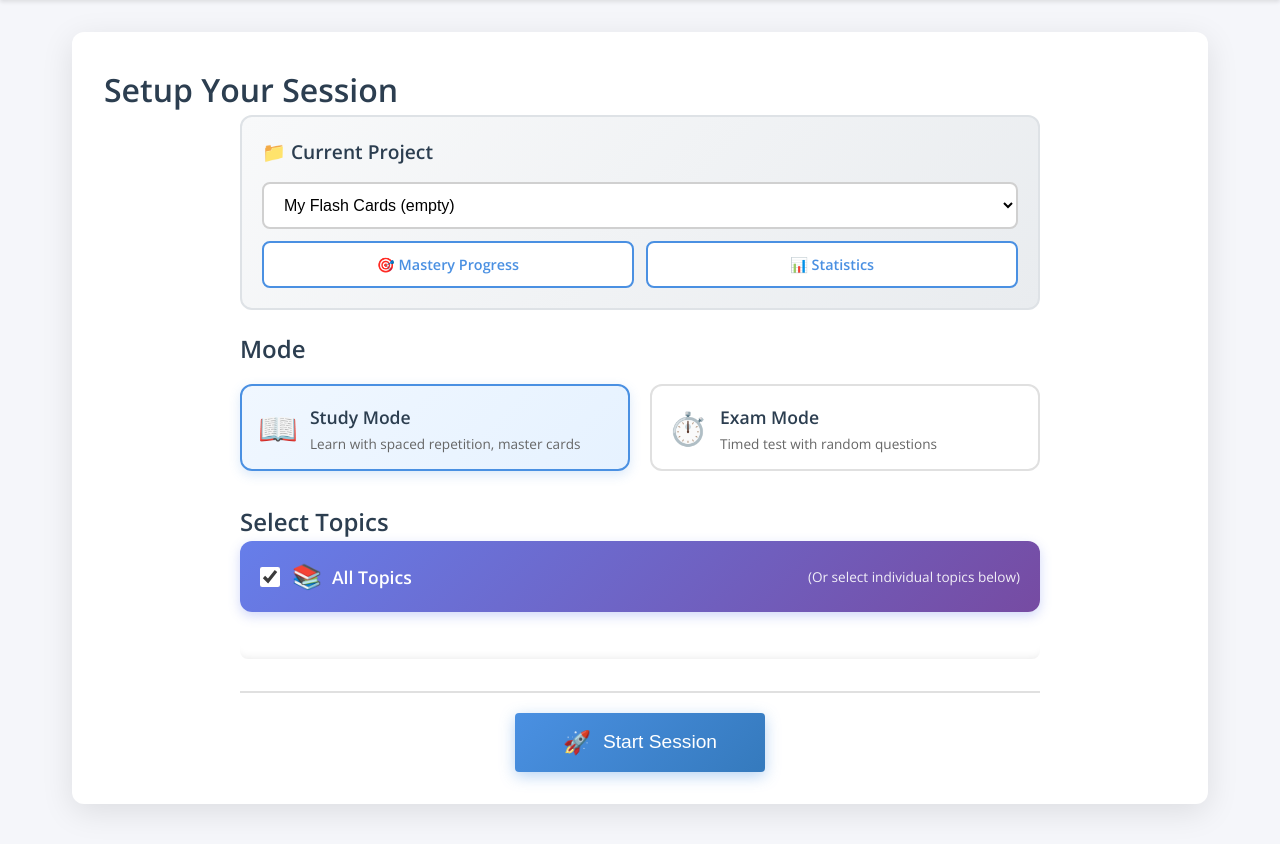
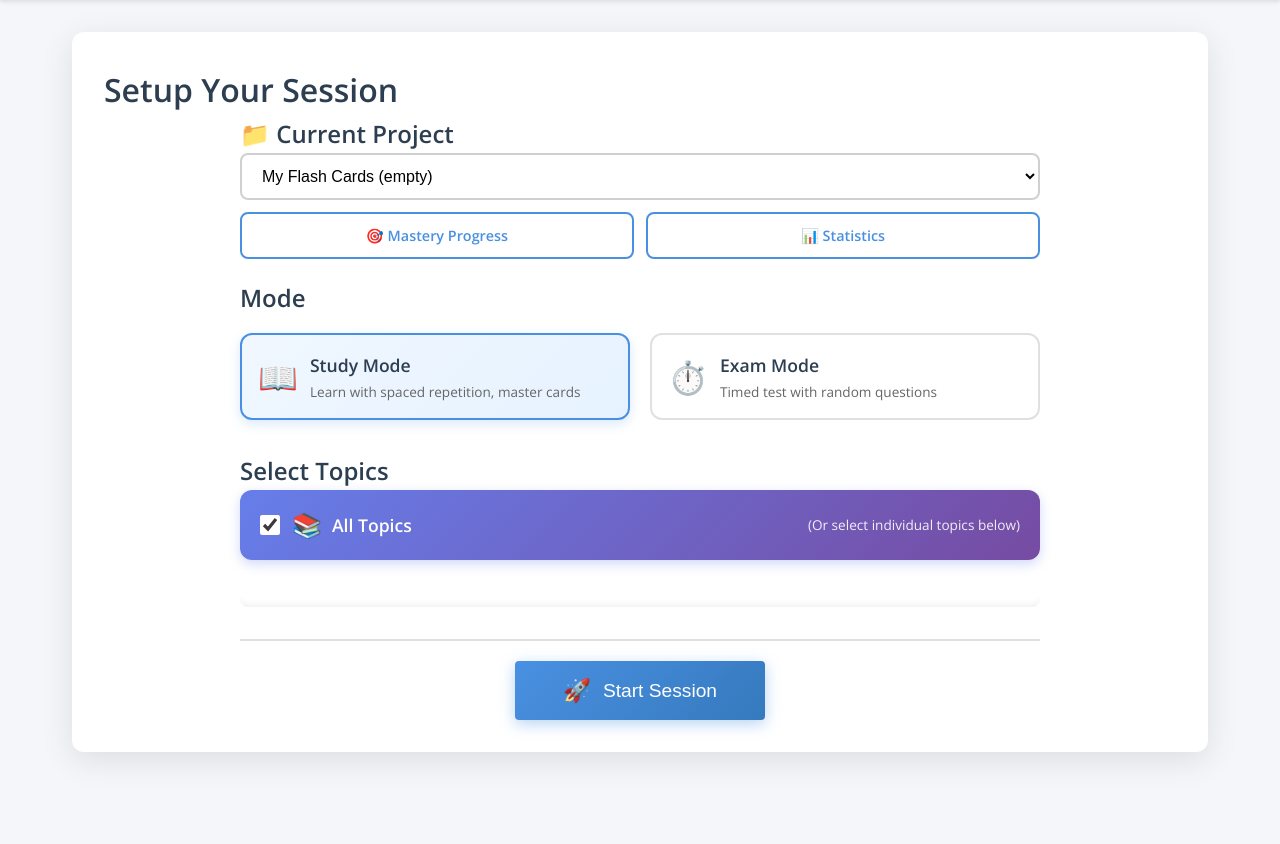
Before and after one commit to dstainton/transcript-flash-cards, a Flask app: page /start in a window 1280 px wide. Shown: the part 78-922 px from the top of the page. Run offline with Flask 3, Linux system fonts and the light colour scheme; some libraries are stand-ins or nearby versions.

Commit message:
[UI] Remove box styling from Current Project section
- Removed background gradient, border, padding from project selector - Current Project heading now matches Mode and Select Topics styling - Consistent visual hierarchy across all form sections - Cleaner, less cluttered appearance

```diff
--- a/static/style.css
+++ b/static/style.css
@@ -1039,17 +1039,7 @@ footer {
 
 /* Project Selector */
 .project-selector-section {
-    background: linear-gradient(135deg, #f8f9fa 0%, #e9ecef 100%);
-    border: 2px solid #dee2e6;
-    border-radius: 12px;
-    padding: 20px;
     margin-bottom: 20px;
-}
-
-.project-selector-section h2 {
-    margin: 0 0 15px 0;
-    color: #2c3e50;
-    font-size: 1.2rem;
 }
 
 .project-dropdown {
```
